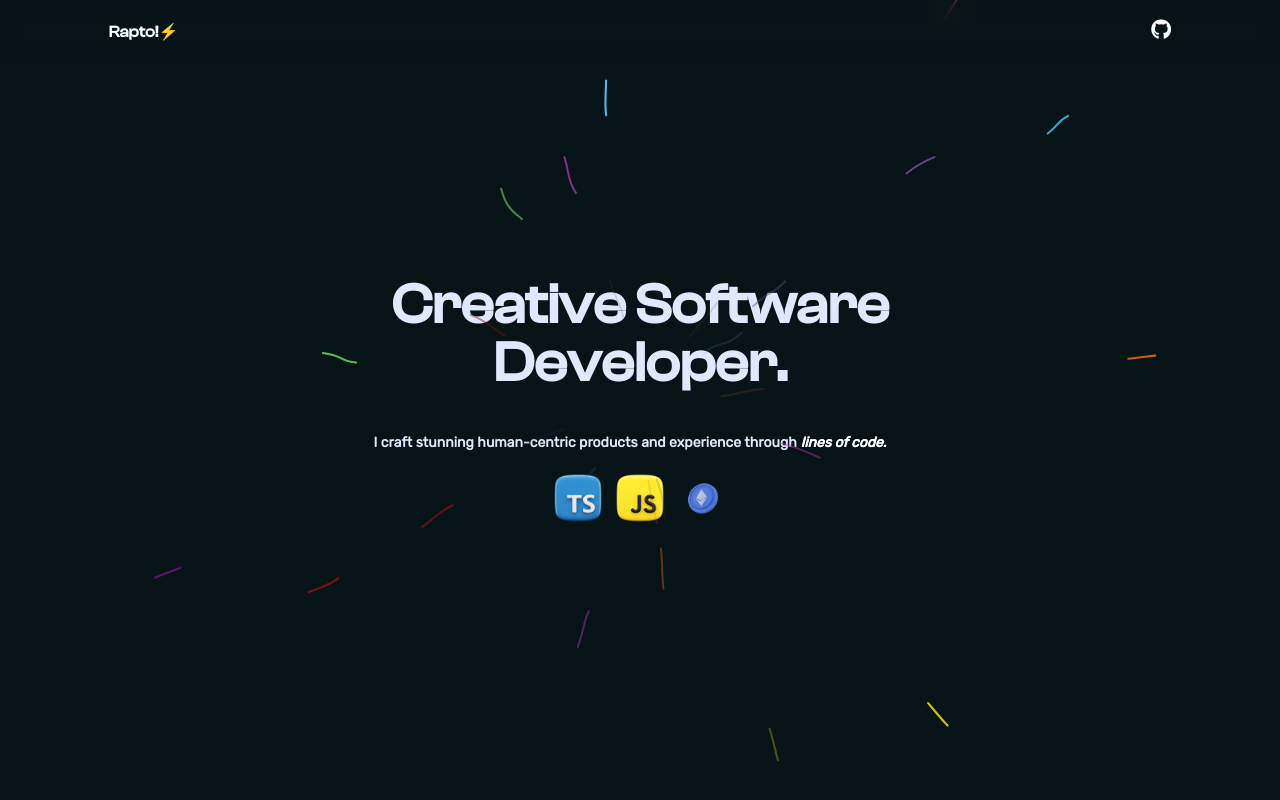
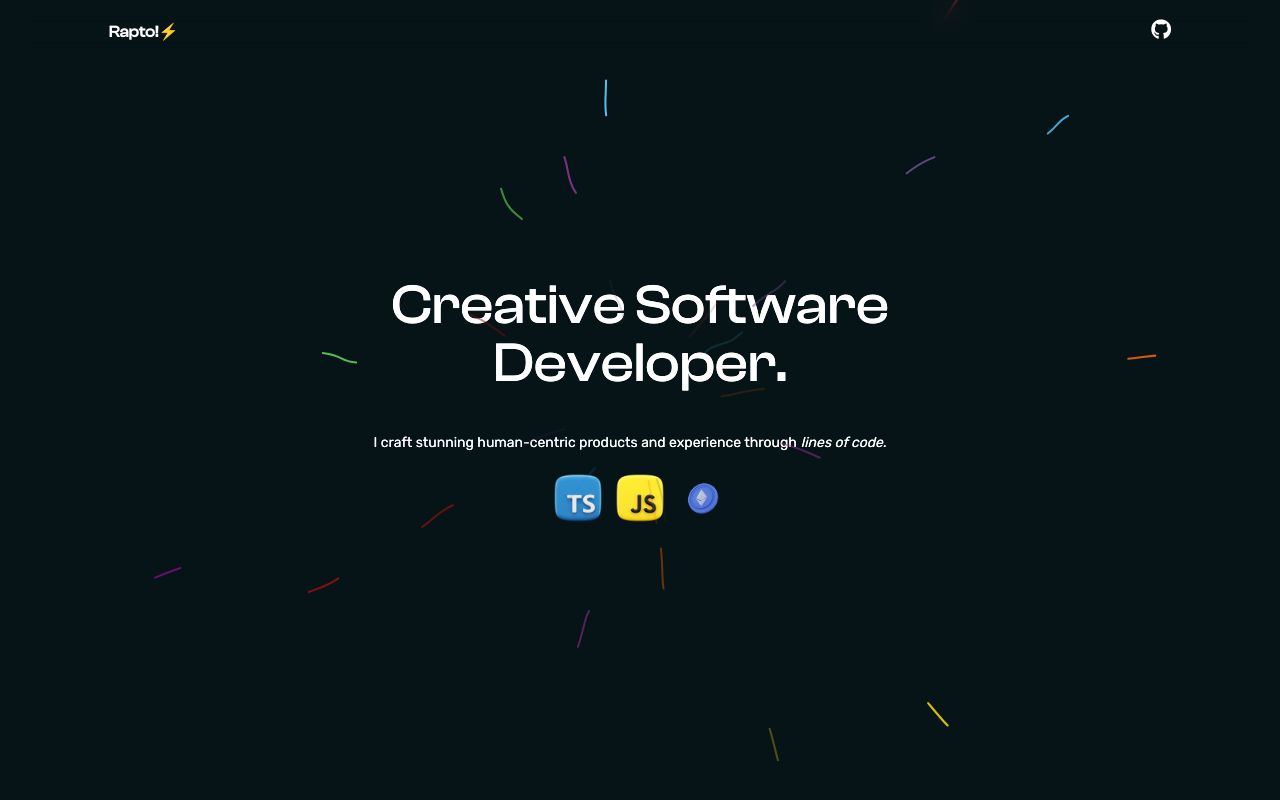
Before and after one commit to heyrapto/portfolio-, a React (Vite) app: page / in a window 1280 px wide. Shown: the top 800 px of the page. Built offline with nearby package versions, Linux system fonts and the light colour scheme.

Commit message:
Update index.css

```diff
--- a/src/index.css
+++ b/src/index.css
@@ -26,12 +26,50 @@ body {
 }
 
 .gradient_text {
-    background: linear-gradient(to right, #fcfae9, #dfe9fe);
-    -webkit-background-clip: text;
-    background-clip: text;
-    color: transparent;
-    font-weight: bolder;
-    animation: colorChange 2.8s infinite;
+  overflow: hidden;
+  background: linear-gradient(76deg,
+      #fde1ff,
+      #e0e7ff,
+      #e0f9ff,
+      #fffae9,
+      #e8eaff,
+      #ffe3f7,
+      #daf1ff,
+      #fde1ff,
+      #e0e7ff,
+      #e0f9ff,
+      #fffae9,
+      #e8eaff,
+      #ffe3f7,
+      #daf1ff,
+      #fde1ff,
+      #e0e7ff,
+      #e0f9ff,
+      #fffae9,
+      #e8eaff,
+      #ffe3f7,
+      #daf1ff);
+  background-size: 500% 500%;
+  -webkit-animation: slime 45s ease infinite;
+  animation: slime 45s ease infinite;
+  background-clip: text;
+  -webkit-background-clip: text;
+}
+
+
+.gradientText h1 {
+  @apply font-semibold text-[34px] leading-[36.9px] text-[#CFFAFF] md:leading-[45px] md:text-[35px] md:max-w-max lg:leading-[73.8px] lg:max-w-[580px] lg:text-[60px];
+  font-family: clashBold;
+  color: rgba(255, 255, 255, 0);
+  text-transform: capitalize;
+
+}
+
+.gradientText h2 {
+  color: rgba(255, 255, 255, 0);
+  text-transform: capitalize;
+  font-family: clash;
+  @apply flex items-center font-semibold text-white text-[20px] leading-[30.75px] lg:text-[60px] lg:leading-[73.8px];
 }
 
 @keyframes colorChange {
```
